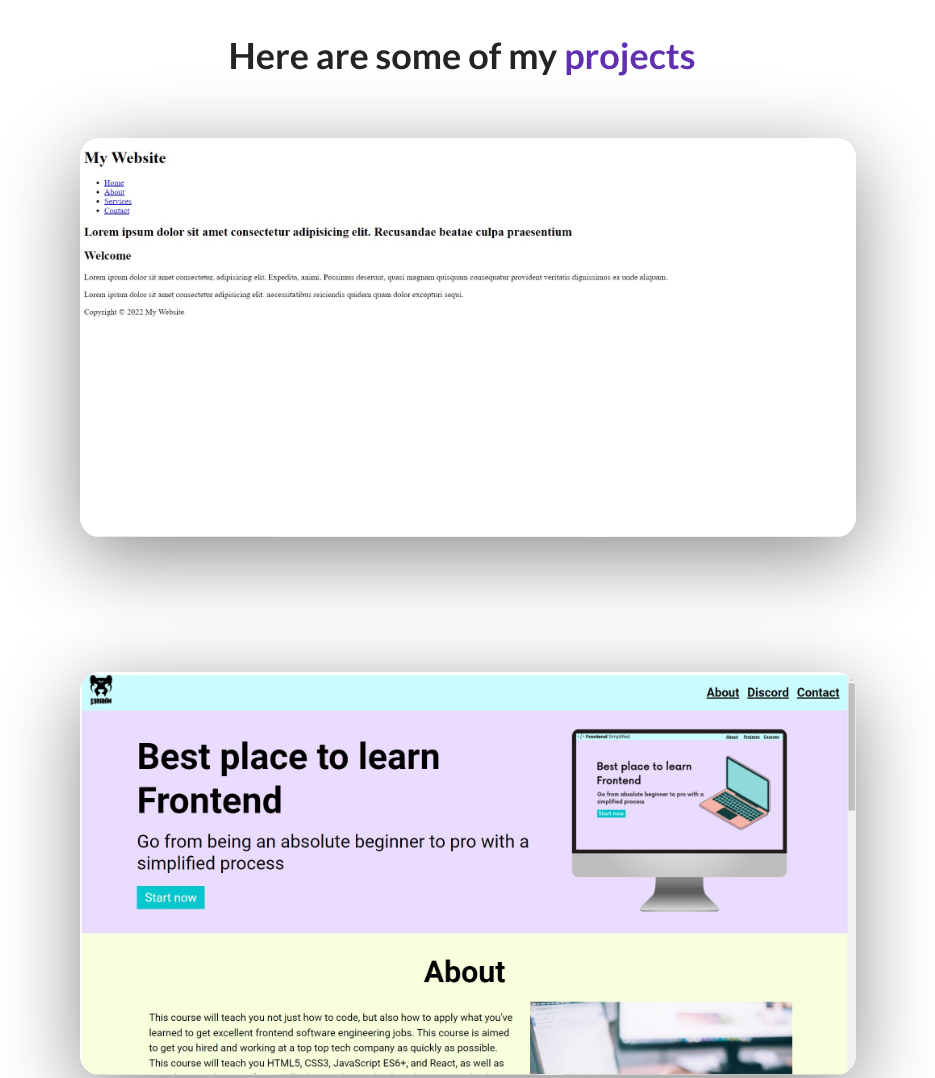
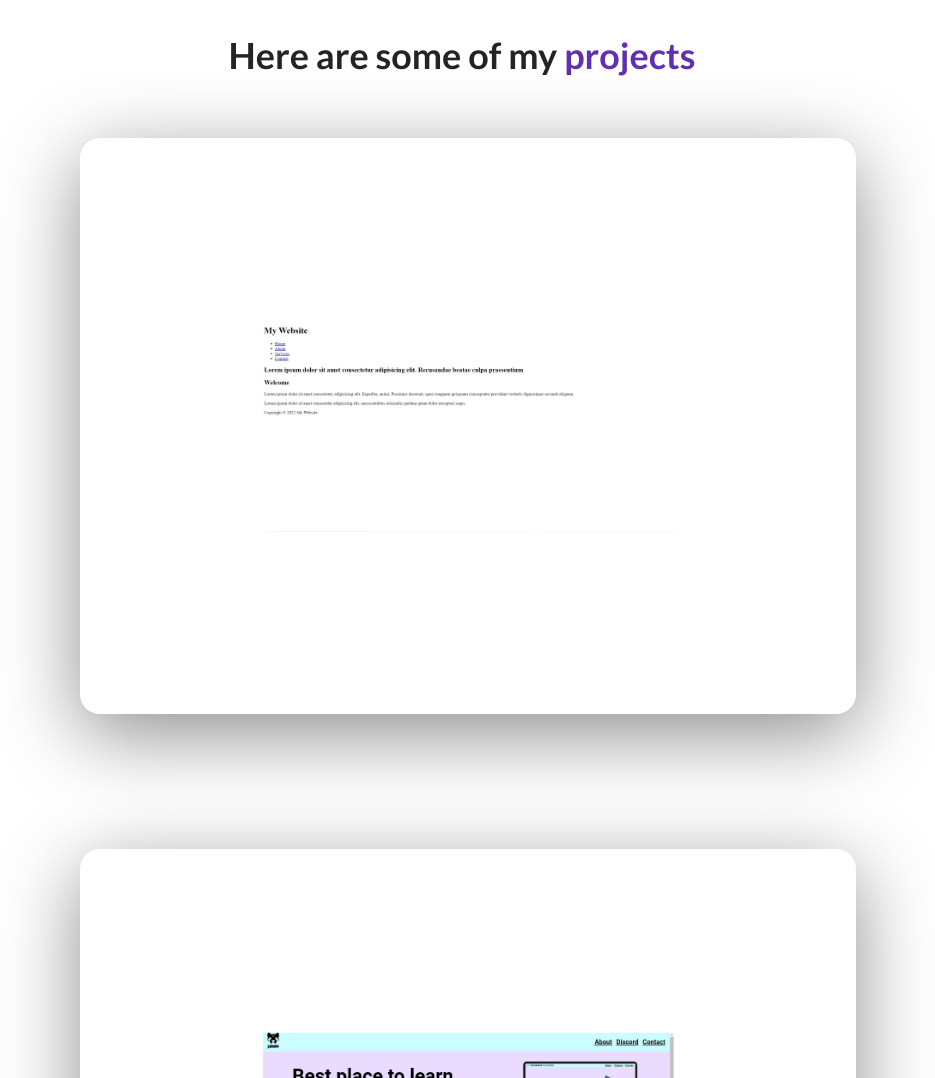
Before and after one commit to Ebr4him/Eportfolio, a plain HTML site: page index.html in a window 1280 px wide. Shown: the part 1700-2778 px from the top of the page, without its empty margins (172-1107 px from the left). Drawn offline with Linux system fonts and the light colour scheme.

Commit message:
Updated styles.css
Added padding so it's the photo is visible

```diff
--- a/style.css
+++ b/style.css
@@ -324,6 +324,7 @@ nav {
   border-radius: 20px;
   overflow: hidden;
   position: relative;
+  padding: 182px;
 }
 .project__wrapper:before {
   content: "";
```
